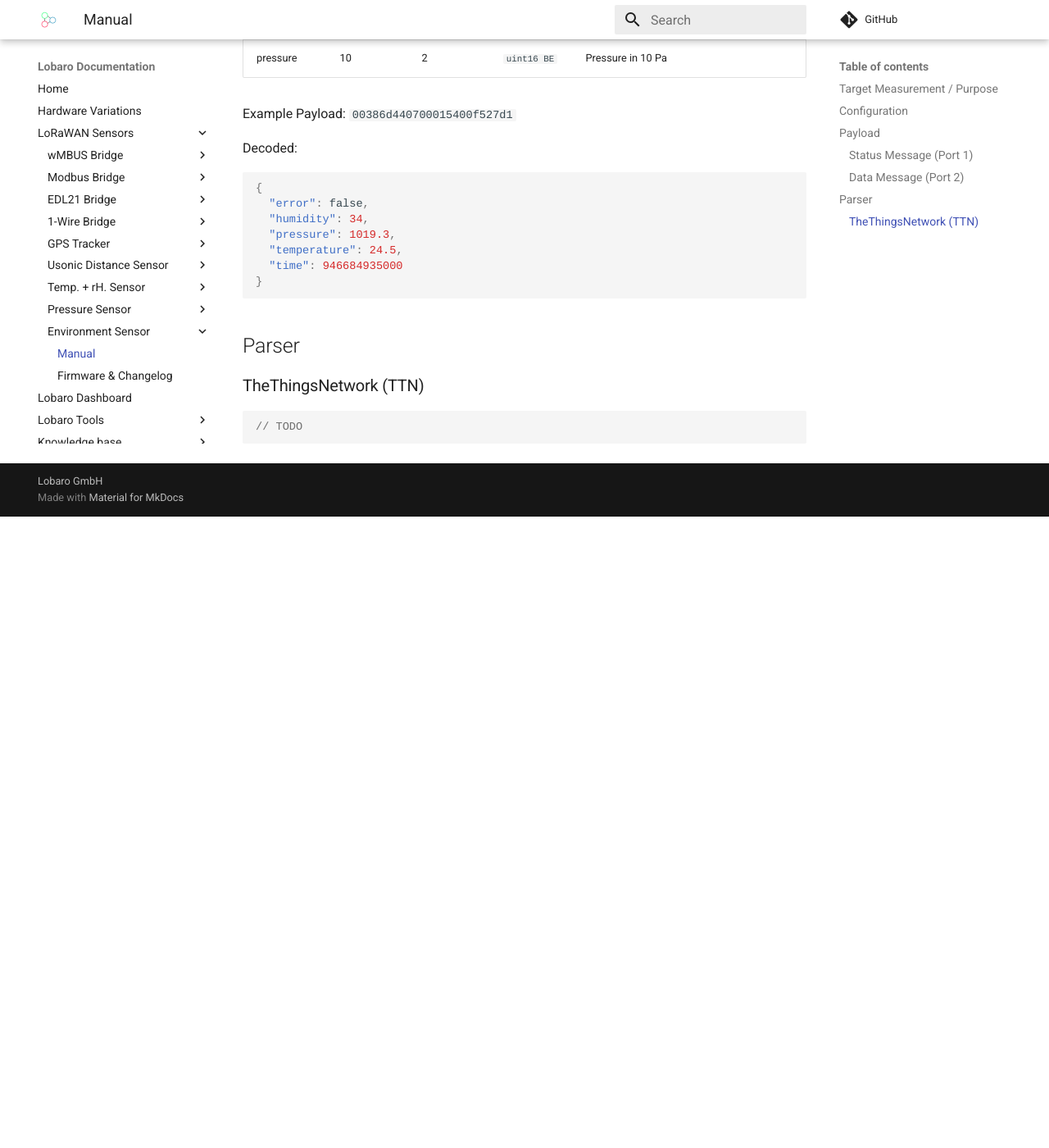
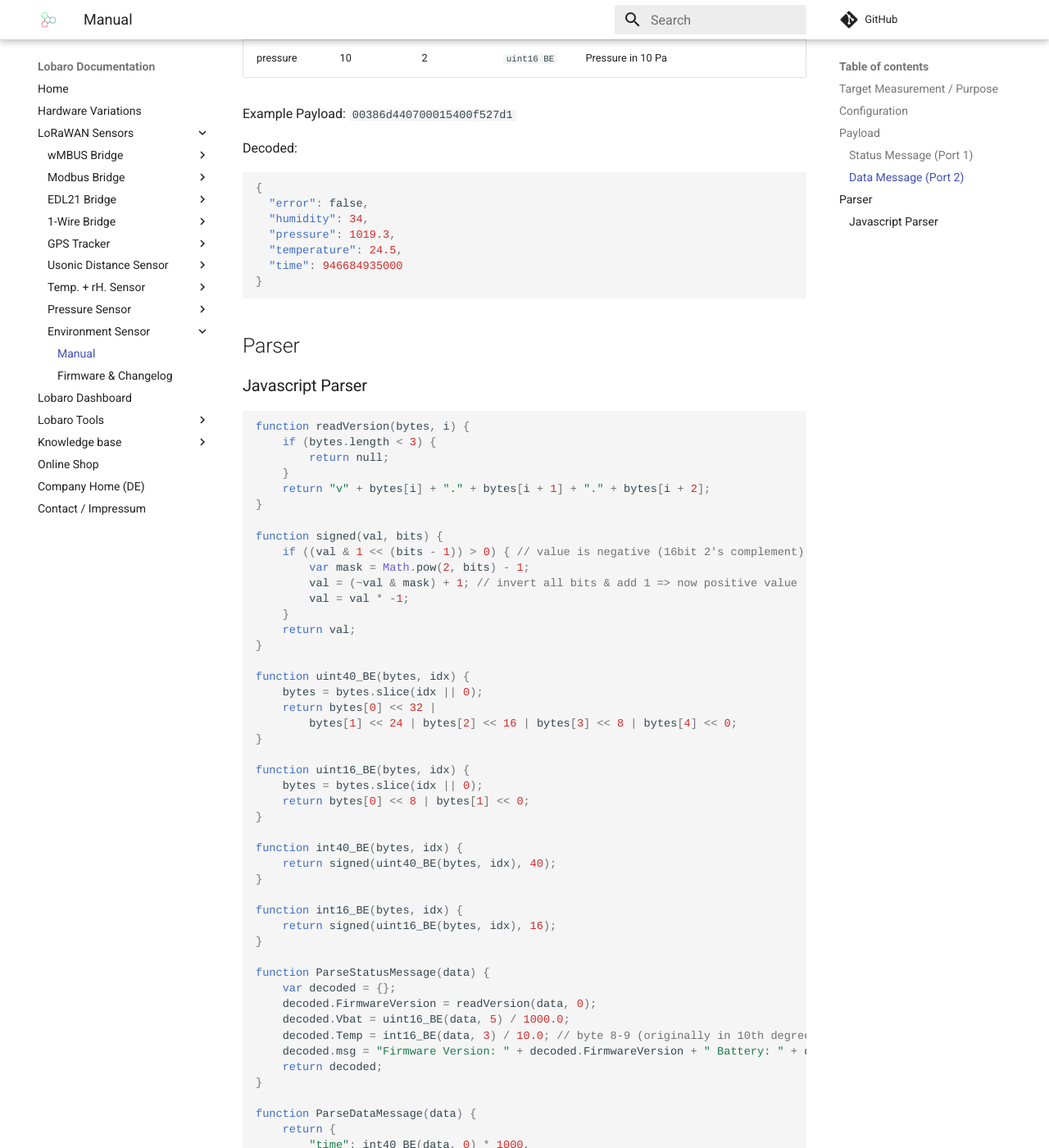
Before and after one commit to Lobaro/docs, an MkDocs documentation site: the page built from docs/lorawan-sensors/environment-lorawan/index.md, in a window 1280 px wide and 1400 px high, scrolled down 1426 px. Shown: the whole window at 82% size. Built offline with MkDocs 1.6.1 and Material for MkDocs 9.7.7, drawn with Linux system fonts in a browser that asks for light colours; a script that is not in the unit is left out; comment, search, counter and statistics services are not loaded; before the commit the page ends 2056 px from its top, so only the background shows below that; some of the changed text lies outside the part shown.

Commit message:
Update index.md
Add JS Parser

````diff
--- a/docs/lorawan-sensors/environment-lorawan/index.md
+++ b/docs/lorawan-sensors/environment-lorawan/index.md
@@ -66,7 +66,106 @@
 
 ## Parser
 
-### TheThingsNetwork (TTN)
+### Javascript Parser
 ```javascript
-// TODO
+function readVersion(bytes, i) {
+    if (bytes.length < 3) {
+        return null;
+    }
+    return "v" + bytes[i] + "." + bytes[i + 1] + "." + bytes[i + 2];
+}
+
+function signed(val, bits) {
+    if ((val & 1 << (bits - 1)) > 0) { // value is negative (16bit 2's complement)
+        var mask = Math.pow(2, bits) - 1;
+        val = (~val & mask) + 1; // invert all bits & add 1 => now positive value
+        val = val * -1;
+    }
+    return val;
+}
+
+function uint40_BE(bytes, idx) {
+    bytes = bytes.slice(idx || 0);
+    return bytes[0] << 32 |
+        bytes[1] << 24 | bytes[2] << 16 | bytes[3] << 8 | bytes[4] << 0;
+}
+
+function uint16_BE(bytes, idx) {
+    bytes = bytes.slice(idx || 0);
+    return bytes[0] << 8 | bytes[1] << 0;
+}
+
+function int40_BE(bytes, idx) {
+    return signed(uint40_BE(bytes, idx), 40);
+}
+
+function int16_BE(bytes, idx) {
+    return signed(uint16_BE(bytes, idx), 16);
+}
+
+function ParseStatusMessage(data) {
+    var decoded = {};
+    decoded.FirmwareVersion = readVersion(data, 0);
+    decoded.Vbat = uint16_BE(data, 5) / 1000.0;
+    decoded.Temp = int16_BE(data, 3) / 10.0; // byte 8-9 (originally in 10th degree C)
+    decoded.msg = "Firmware Version: " + decoded.FirmwareVersion + " Battery: " + decoded.Vbat + "V Temperature: " + decoded.Temp + "°C";
+    return decoded;
+}
+
+function ParseDataMessage(data) {
+    return {
+        "time": int40_BE(data, 0) * 1000,
+        "error": !!data[5],
+        "humidity": uint16_BE(data, 6) / 10.0,
+        "temperature": int16_BE(data, 8) / 10.0,
+        "pressure": uint16_BE(data, 10) / 10
+    };
+}
+
+// Decoder function for TTN
+function Decoder(bytes, port) {
+    // Decode an incoming message to an object of fields.
+    var decoded;
+
+    switch (port) {
+        case 1:
+            decoded = ParseStatusMessage(bytes);
+            break;
+        case 2:
+            decoded = ParseDataMessage(bytes);
+            break;
+        default:
+            decoded = {};
+    }
+
+    return decoded;
+}
+
+// Wrapper for Lobaro Platform
+function Parse(input) {
+    // Decode an incoming message to an object of fields.
+    var b = bytes(atob(input.data));
+    var decoded = Decoder(b, input.fPort);
+
+    if (input.fPort == 2) {
+        Device.setProperty("status.firmware", decoded.FirmwareVersion);
+        Device.setProperty("status.voltage", decoded.Vbat);
+        Device.setProperty("status.temperature", decoded.Temp);
+    }
+
+    return decoded;
+}
+
+// Wrapper for Loraserver / ChirpStack
+function Decode(fPort, bytes) {
+    return Decoder(bytes, fPort);
+}
+
+// Wrapper for Digimondo niota.io
+module.exports = function (payload, meta) {
+    const port = meta.lora.fport;
+    const buf = Buffer.from(payload, 'hex');
+
+    return Decoder(buf, port);
+};
 ```
````
